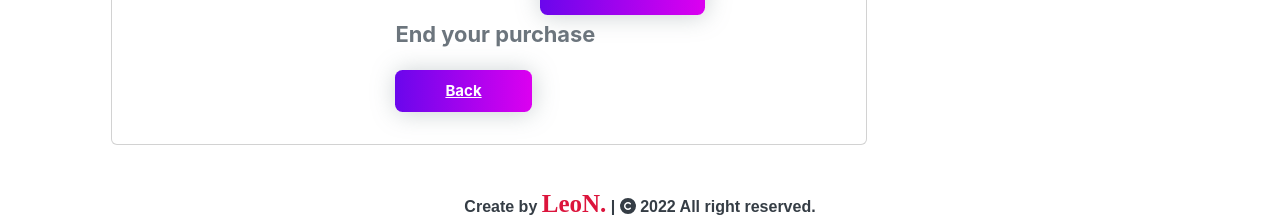
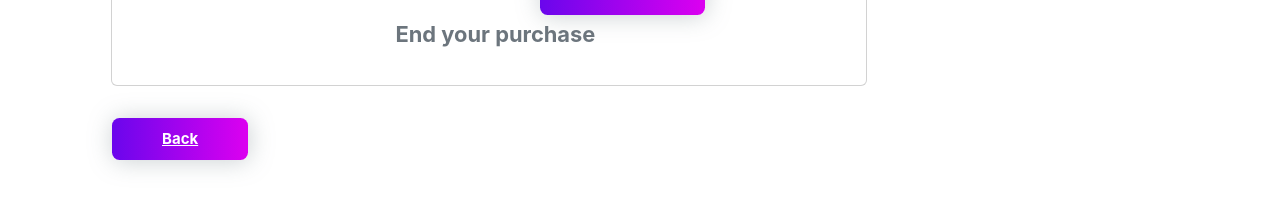
Before and after one commit to Leonumbe/ReactFinalProject-LeoNumbela, a React (Create React App) app: page /detail/1 in a window 1280 px wide. Shown: the part 559-776 px from the top of the page. Built offline with nearby package versions, Linux system fonts and the light colour scheme.

Commit message:
se agrega link to back para facilitar la ux del tutor jaja

```diff
--- a/src/components/ItemCount/main.css
+++ b/src/components/ItemCount/main.css
@@ -14,7 +14,7 @@
     margin-left: 20px ;
     cursor: pointer;
 }
-.btnAdd{
+.btnAdd, .btnBack{
   background: linear-gradient(to right, rgb(106, 6, 236), rgb(220, 0, 240));
   display: inline-block;
   color: #fff;
@@ -27,3 +27,10 @@
   transition: all 0.3s ease;
   cursor: pointer;
   }
+
+  .btnBack{
+    margin: 2rem;
+    display: inline-block;
+    flex-flow: row nowrap;
+    justify-content: center;
+  }
--- a/src/components/ItemDetail/index.jsx
+++ b/src/components/ItemDetail/index.jsx
@@ -34,11 +34,11 @@ export default function CardsSelected({id, name, category, price, rating, image,
                             <p className="card-text">{description}</p>
                             <ItemCount minStock={1} maxStock={5}/>
                             <p className="card-text"><small className="text-muted">End your purchase</small></p>
-                            <Link to='/' className="btnAdd">Back</Link>
                         </div>
                     </div>
                 </div>
             </div>
+        <Link to='/' className="btnBack">Back</Link>
         </div>
         </>
     );
```
